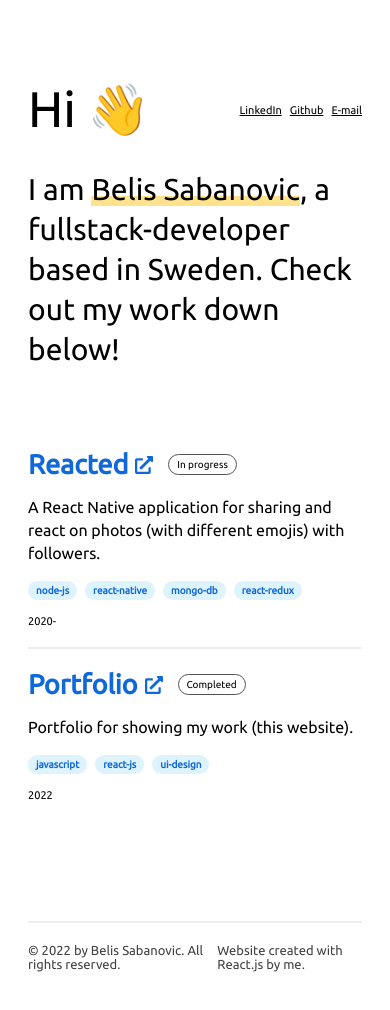
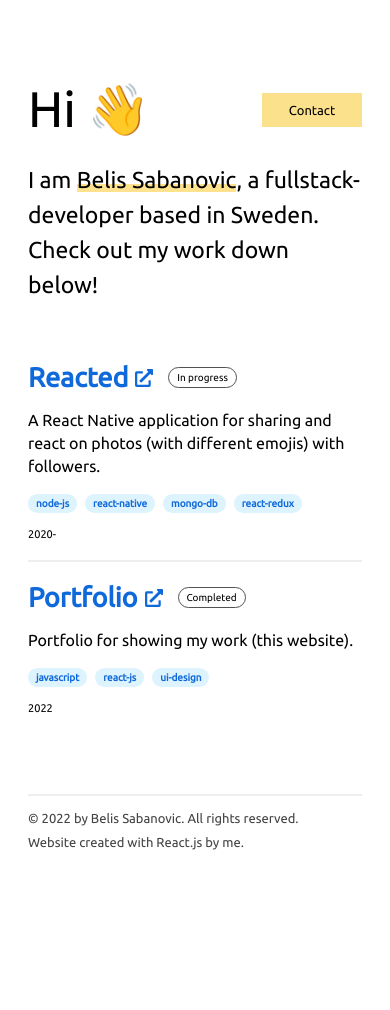
Before and after one commit to belismau/my-portfolio-2022, a React app: page / in a window 390 px wide. After the commit the page ends 929 px from the top, so only its background shows below. Built offline with nearby package versions, Linux system fonts and the light colour scheme.

Commit message:
Improved Header and Footer

```diff
--- a/src/components/Footer.css
+++ b/src/components/Footer.css
@@ -2,4 +2,21 @@
   font-size: 13px;
   margin-top: 20px;
   color: rgb(66, 66, 66);
+  margin: 0;
 }
+
+.Footer-container {
+  margin-top: 15px;
+  display: flex;
+  align-items: center;
+  justify-content: space-between;
+  flex-direction: row;
+}
+
+@media screen and (max-width: 700px) {
+  .Footer-container {
+    flex-direction: column;
+    align-items: flex-start;
+    gap: 10px;
+  }
+}
--- a/src/components/Footer.js
+++ b/src/components/Footer.js
@@ -6,7 +6,7 @@ function Footer() {
         return (
             <div
                 style={{
-                margin: '120px 0 0 0',
+                margin: '80px 0 0 0',
                 height: 2,
                 width: '100%',
                 background: '#eee'
@@ -17,10 +17,10 @@ function Footer() {
     return (
         <div className="Footer">
             <FooterLineBreak />
-            <Stack justifyContent='space-between'>
+            <div className='Footer-container'>
                 <p className='Footer-content'> © 2022 by Belis Sabanovic. All rights reserved. </p>
                 <p className='Footer-content'> Website created with React.js by me. </p>
-            </Stack>
+            </div>
         </div>
     )
 }
--- a/src/components/Header.css
+++ b/src/components/Header.css
@@ -24,3 +24,53 @@
   background-color: #ffe28d;
   z-index: -1;
 }
+
+.dropbtn {
+  background-color: transparent;
+  color: black;
+  padding: 10px 16px;
+  font-size: 13px;
+  border: none;
+  width: 100px;
+  background-color: #fce18d;
+}
+
+.dropdown {
+  position: relative;
+  display: inline-block;
+}
+
+.dropdown-content {
+  display: none;
+  position: absolute;
+  background-color: #ffffff;
+  width: 100%;
+  box-shadow: 0px 2px 4px 0px rgba(0, 0, 0, 0.2);
+  z-index: 1;
+}
+
+.dropdown-content a {
+  color: black;
+  padding: 12px 16px;
+  text-decoration: none;
+  display: block;
+}
+
+.dropdown-content a:hover {
+  background-color: #eee;
+}
+
+.dropdown:hover .dropdown-content {
+  display: block;
+}
+
+@media screen and (max-width: 700px) {
+  .Header-subtitle {
+    font-size: 23px;
+    line-height: 35px;
+    margin-bottom: 60px;
+  }
+  .Header-subtitle > span::before {
+    height: 8px;
+  }
+}
--- a/src/components/Header.js
+++ b/src/components/Header.js
@@ -6,11 +6,14 @@ function Header() {
         <div className="Header">
             <Stack justifyContent='space-between'>
                 <p className='Header-title'>Hi 👋 </p>
-                <Stack justifyContent='space-between'>
+                <div class="dropdown">
+                    <button class="dropbtn"> Contact </button>
+                    <div class="dropdown-content">
                     <a style={{ fontSize: 11, color: 'black' }} href='https://se.linkedin.com/in/belissabanovic'> LinkedIn </a>
                     <a style={{ fontSize: 11, color: 'black' }} href='https://github.com/belismau'> Github </a>
                     <a style={{ fontSize: 11, color: 'black' }} href="mailto:belis99@msn.com"> E-mail </a>
-                </Stack>
+                    </div>
+                </div>
             </Stack>
             <p className='Header-subtitle'>
                 I am <span>Belis Sabanovic</span>, a fullstack-developer based in Sweden.
```
